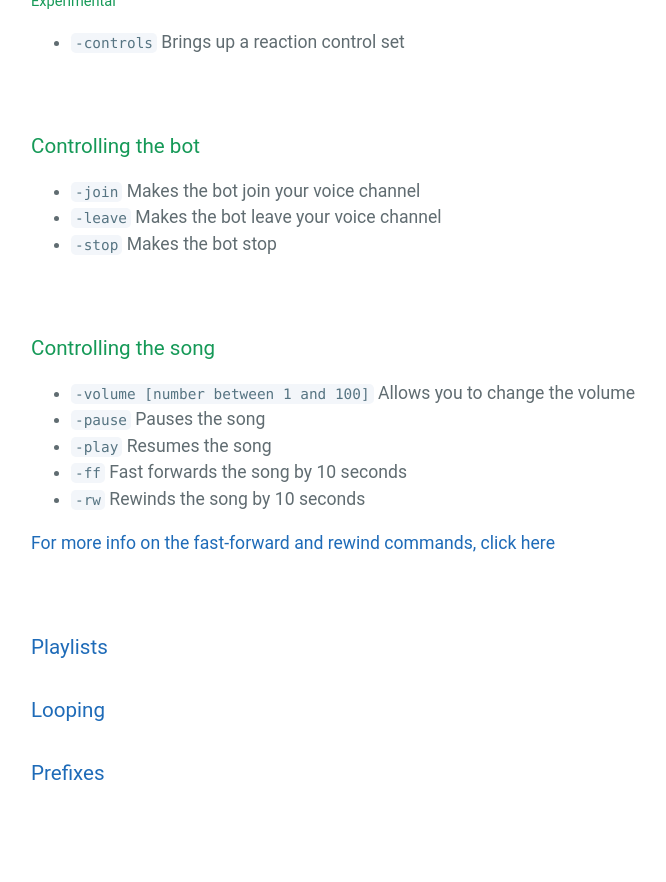
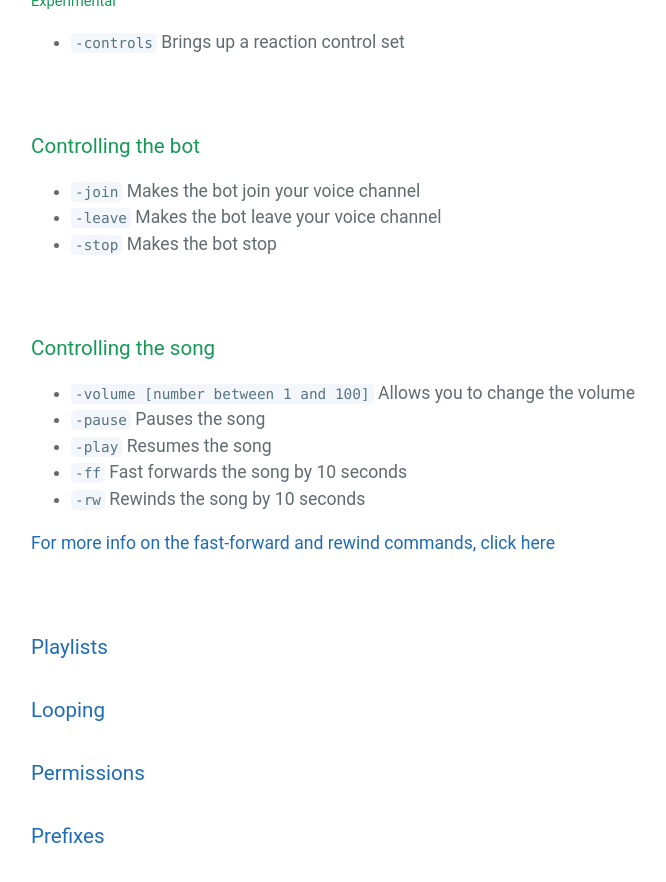
Before and after one commit to mymindishazel/marv-docs, a Jekyll site: the page built from commands.md, in a window 1280 px wide and 900 px high, scrolled down 1886 px. Shown: the top 882 px of the window, without its empty margins (193-859 px from the left). Built offline with Jekyll 4.4.1, drawn with Linux system fonts in a browser that asks for light colours; our own code applies the rules of GitHub Pages for plain Markdown files; before the commit the page ends 2723 px from its top, so only the background shows below that.

Commit message:
Update commands.md

```diff
--- a/commands.md
+++ b/commands.md
@@ -87,7 +87,6 @@
 <br>
 
 ### [Playlists](/marvdocs/commands/playlists)
-
 ### [Looping](/marvdocs/commands/looping)
-
+### [Permissions](/marvdocs/commands/permissions)
 ### [Prefixes](/marvdocs/commands/prefix)
```
